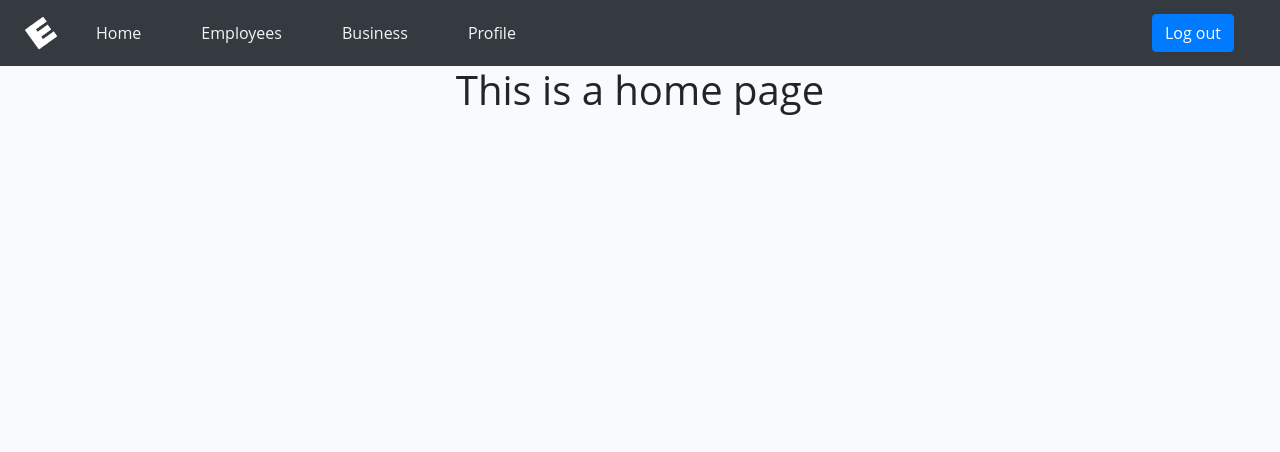
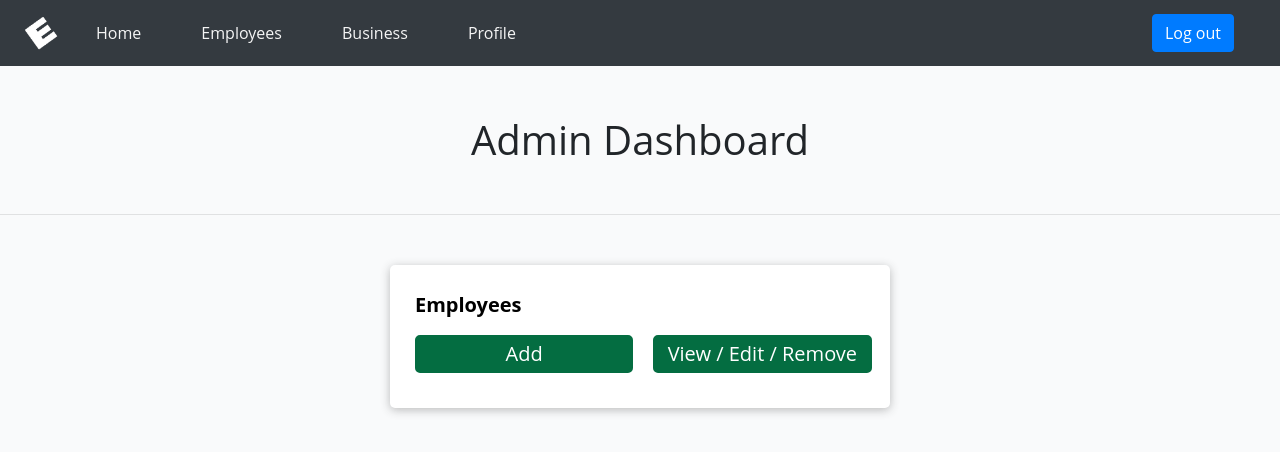
Before and after one commit to RMIT-SEPT/majorproject-1-fri-10-30-4, a React (Create React App) app in the folder FrontEnd/major-project/: page / in a window 1280 px wide. Shown: the top 452 px of the page. Built offline with nearby package versions, Linux system fonts and the light colour scheme.

Commit message:
Added simple admin dashboard with employee buttons connected

```diff
--- a/FrontEnd/major-project/src/components/admin/Admin.js
+++ b/FrontEnd/major-project/src/components/admin/Admin.js
@@ -1,7 +1,6 @@
 import React, { Component } from 'react';
 import { createBrowserHistory } from "history";
 import {BrowserRouter as Router, Route, Switch} from "react-router-dom"
-import Home from "../Home"
 import AdminNavigationBar from "./AdminNavigationBar"
 import EmployeeList from "./EmployeeList"
 import Employee from "./Employee"
@@ -10,6 +9,7 @@ import Businesses from "./Businesses"
 import AddEmployee from "./AddEmployee"
 import RemoveEmployee from './RemoveEmployee';
 import EditEmployee from './EditEmployee';
+import AdminDashboard from './AdminDashboard';
 
 
 
@@ -22,12 +22,12 @@ class Admin extends Component {
         <Router history={history}>
           <AdminNavigationBar/>
           <Switch>
-            <Route exact path="/" component={Home}/>
+            <Route exact path="/" component={AdminDashboard}/>
             <Route exact path="/businesses" component={Businesses}/>
             <Route exact path="/profile" component={AdminProfile}/>
             <Route exact path="/employee/add" component={AddEmployee}/>
             <Route exact path="/employee/update/:employeeId" component={EditEmployee}/>
-            <Route exact path="/employee/remove/:employeeId" component={RemoveEmployee}/>
+            <Route exact path="/employee/remove" component={RemoveEmployee}/>
             <Route exact path="/employee/:employeeId" component={Employee}/>
             <Route exact path="/employee-list" component={EmployeeList}/>
           </Switch>
--- /dev/null
+++ b/FrontEnd/major-project/src/components/admin/AdminDashboard.js
@@ -0,0 +1,36 @@
+import React from 'react'
+import {NavLink} from 'react-router-dom'
+import '../../css/AdminDashboard.css'
+
+function AdminDashboard() {
+    return (
+        <div>
+            <h1 className="dashboard-title">Admin Dashboard</h1>
+            <hr/>
+            <div className="container">
+                    <div className="comps">
+                        <label>Employees</label>
+                        <NavLink to="/employee/add">
+                            <button>Add</button>
+                        </NavLink>
+                        <NavLink to="/employee-list">
+                            <button>View / Edit / Remove</button>
+                        </NavLink>
+                    </div>
+                    {/*
+                    <div className="comps">
+                        <label>Bookings</label>
+                        <button>Add</button>
+                        <button>View</button>
+                    </div>
+                    <div className="comps">
+                        <label>Workers' Availabilities</label>
+                        <button>View all</button>
+                    </div>
+                    */}
+            </div>
+        </div>
+    )
+}
+
+export default AdminDashboard
--- /dev/null
+++ b/FrontEnd/major-project/src/css/AdminDashboard.css
@@ -0,0 +1,36 @@
+.dashboard-title {
+    margin-top: 50px;
+    margin-bottom: 50px;
+    text-align: center;
+  }
+
+  .container {
+    margin-top: 50px;
+    padding-top: 25px;
+    padding-right: 0px;
+  }
+
+  .comps {
+    padding-bottom: 25px;
+  }
+  .comps label {
+    display: block;
+    padding-left: 10px;
+    margin-bottom: 5px;
+    color: rgb(0, 0, 0);
+    font-size: 20px;
+    font-weight: bold;
+  }
+  .comps button {
+    margin: 10px;
+    cursor: pointer;
+    background-color: #046d41;
+    border: 3px solid #046d41;
+    border-radius: 5px;
+    color: #fff;
+    width: 45%;
+    font-size: 20px;
+  }
+  .comps button:hover {
+    transform: scale(1.05);
+  }
```
